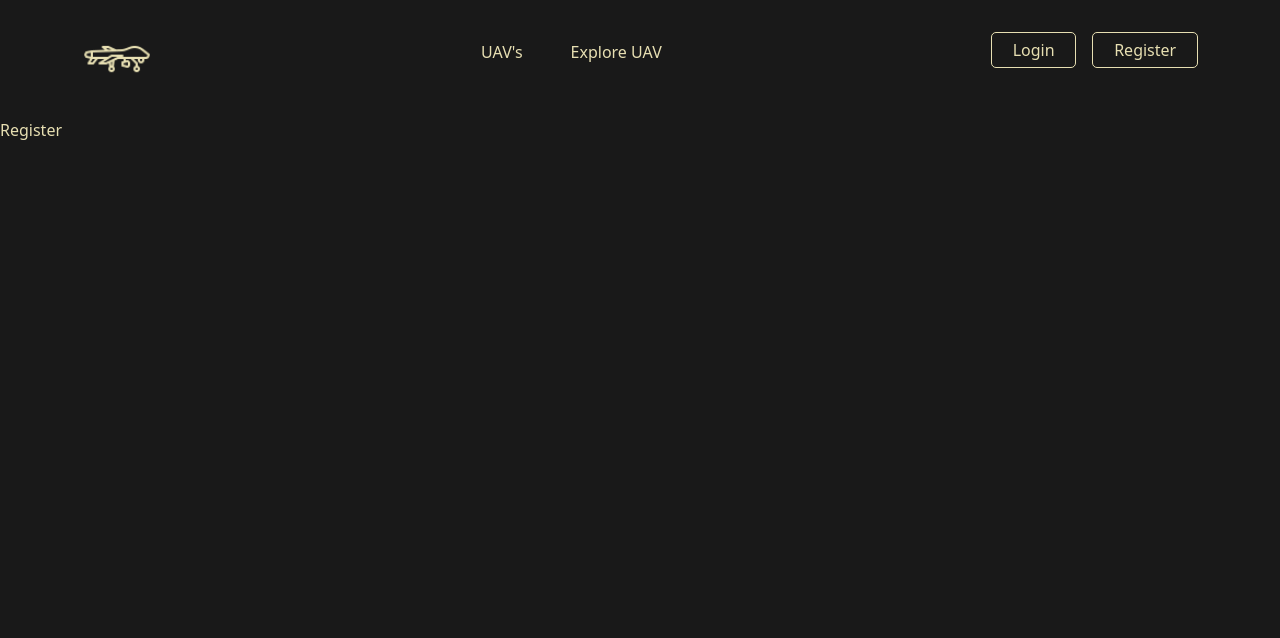
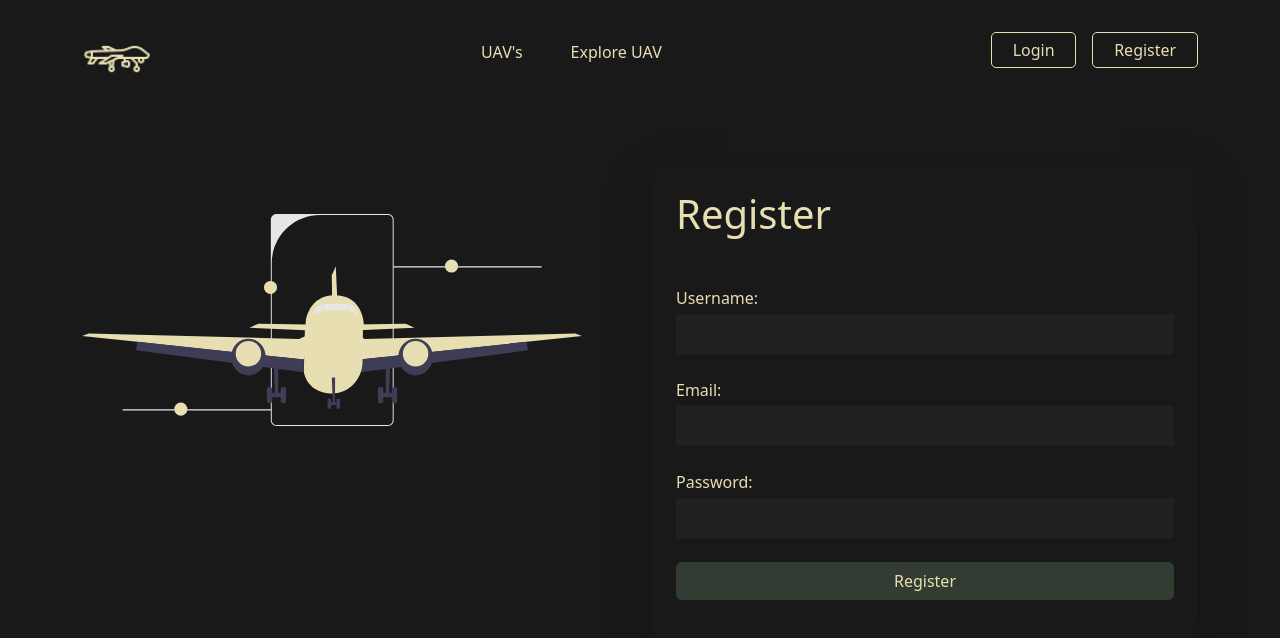
Before and after one commit to bzceval/django-UAV-app-api, a React (Create React App) app in the folder frontend/: page /register in a window 1280 px wide. Shown: the top 638 px of the page. Built offline with nearby package versions, Linux system fonts and the light colour scheme.

Commit message:
ADD: register page design

```diff
--- a/frontend/src/App.css
+++ b/frontend/src/App.css
@@ -5,10 +5,11 @@ body {
   color: #e7dfb2 !important;
 }
 .button-lr {
-  background-color: #e9dfa5 !important;
+  background-color: #333c32 !important;
   transition: 0.5s all;
   width: 100% !important;
   transition: 0.5s all;
+  color: #e7dfb2 !important;
 }
 .button-lr:hover {
   background-color: #817a53 !important;
--- a/frontend/src/pages/Register.jsx
+++ b/frontend/src/pages/Register.jsx
@@ -1,9 +1,36 @@
-import React from 'react'
+import React from "react";
+import register from "../assets/register.svg";
 
 const Register = () => {
   return (
-    <div>Register</div>
-  )
-}
+    <div className="container my-5">
+      <div className="row">
+        <div className="col-12 col-md-6 ">
+          <img src={register} alt="UVA Register" width={500} className="mt-5" />
+        </div>
+        <div className="col-12 col-md-6">
+          <div className="shadow-lg p-4">
+            <h1 className="fs-1 display-1 mb-5">Register</h1>
+            <div className="mb-4">
+              <p className="mb-1">Username:</p>
+              <input type="text" />
+            </div>
+            <div className="mb-4">
+              <p className="mb-1">Email:</p>
+              <input type="text" />
+            </div>
+            <div className="mb-4">
+              <p className="mb-1">Password:</p>
+              <input type="text" />
+            </div>
+            <div className="mb-4">
+              <div className="btn button-lr">Register</div>
+            </div>
+          </div>
+        </div>
+      </div>
+    </div>
+  );
+};
 
-export default Register
+export default Register;
```
Also changed, not shown: frontend/src/assets/register.svg (added).
